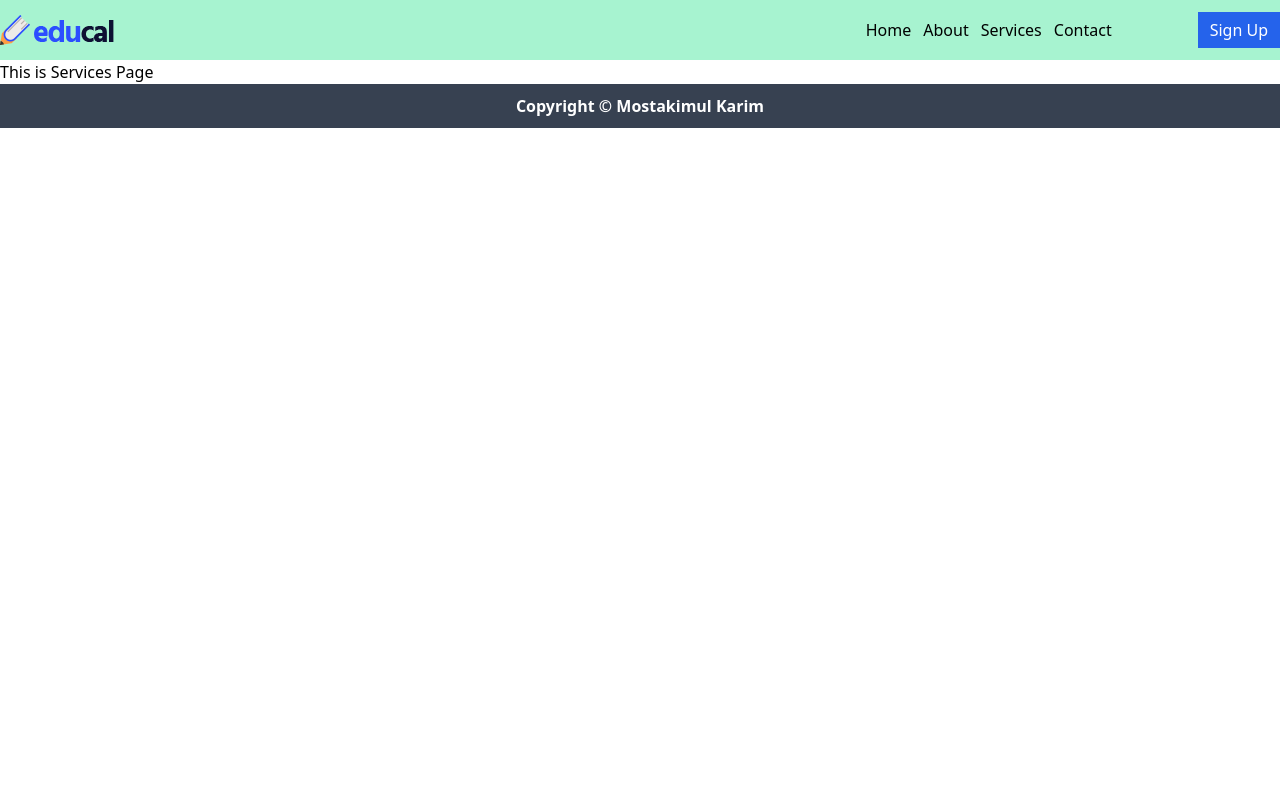
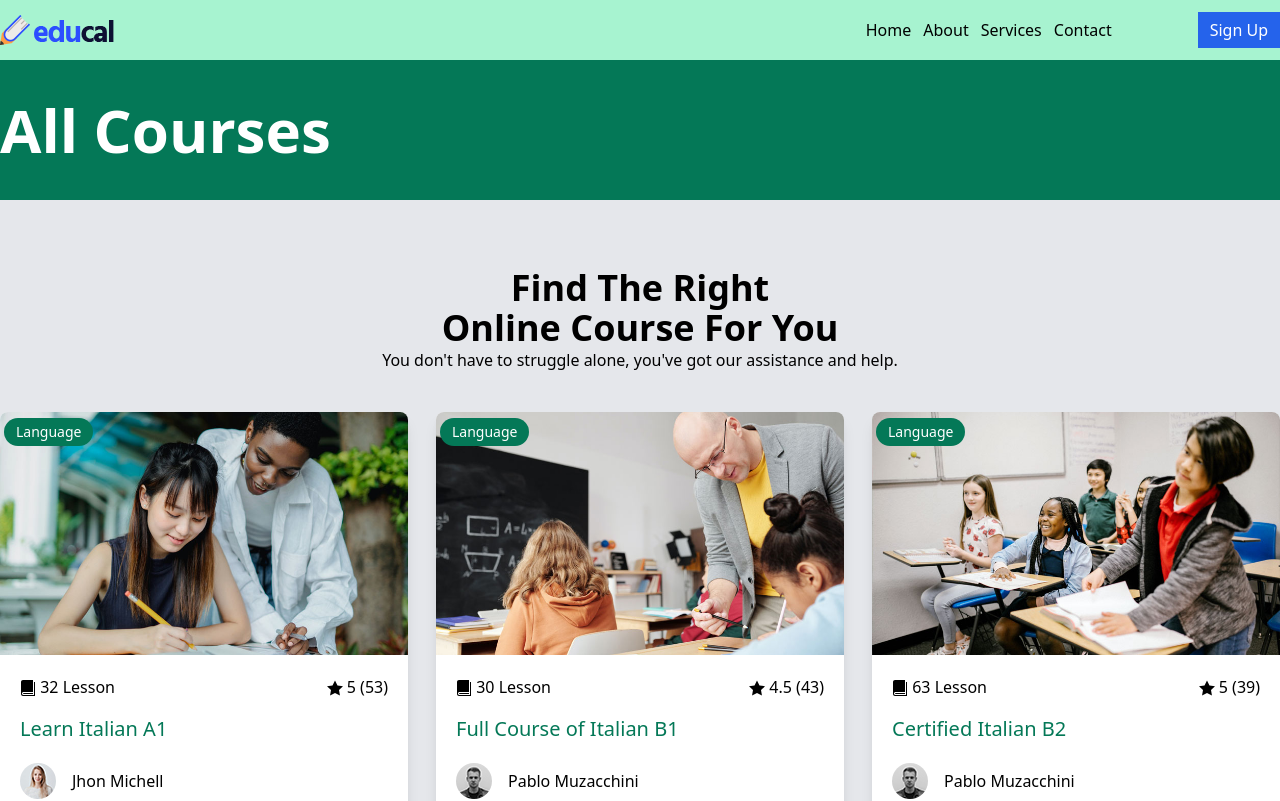
Before and after one commit to Mostakimul/react-educal, a React (Create React App) app: page /services in a window 1280 px wide. Shown: the top 801 px of the page. Built offline with nearby package versions, Linux system fonts and the light colour scheme.

Commit message:
All Services course page completed

```diff
--- a/src/pages/Services.js
+++ b/src/pages/Services.js
@@ -1,9 +1,15 @@
 import React from 'react';
+import Courses from '../components/Courses/Courses';
 
 const Services = () => {
   return (
-    <div>
-      <h3>This is Services Page</h3>
+    <div className="bg-green-700">
+      <div className="container mx-auto text-white">
+        <h2 className="text-6xl font-semibold py-10">All Courses</h2>
+      </div>
+      <section className="bg-gray-200 py-12">
+        <Courses></Courses>
+      </section>
     </div>
   );
 };
```
